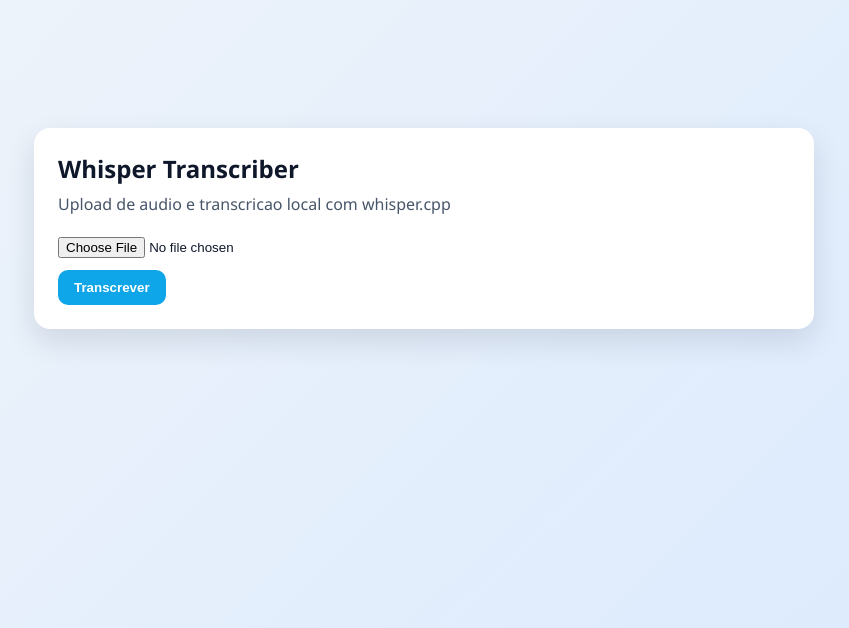
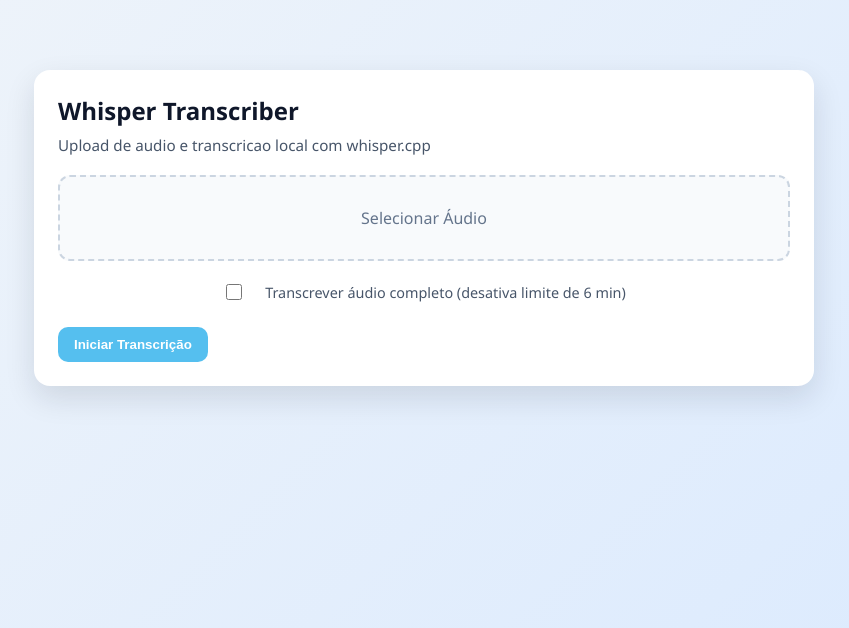
Before and after one commit to Brunom-Oliveira/whisper-transcriber, a React (Create React App) app in the folder frontend/: page / in a window 1280 px wide. Shown: the part 172-800 px from the top of the page, without its empty margins (216-1065 px from the left). Built offline with nearby package versions, Linux system fonts and the light colour scheme; no server answers.

Commit message:
feat: opcao de transcricao completa e acoes manuais de refinamento/resumo

```diff
--- a/frontend/src/App.tsx
+++ b/frontend/src/App.tsx
@@ -32,6 +32,7 @@
   const [isRefining, setIsRefining] = useState(false);
   const [summary, setSummary] = useState("");
   const [isSummarizing, setIsSummarizing] = useState(false);
+  const [fullAudio, setFullAudio] = useState(false);
 
   const fullDownloadUrl = useMemo(() => {
     if (!downloadUrl) return "";
@@ -73,8 +74,7 @@
         text: transcription
       });
       setTranscription(response.data.refinedText);
-      // Opcional: Gerar resumo automaticamente ao refinar
-      onSummarize(response.data.refinedText);
+      // Removida geração automática de resumo para manter ação manual
     } catch (err) {
       if (axios.isAxiosError(err)) {
         setError(err.response?.data?.error || "Falha ao refinar texto.");
@@ -95,11 +95,15 @@
     try {
       setLoading(true);
       setError("");
+      setTranscription("");
+      setDownloadUrl("");
+      setSummary("");
       setProgress(0);
       setProgressStage("Enviando arquivo");
 
       const formData = new FormData();
       formData.append("audio", file);
+      formData.append("fullAudio", String(fullAudio));
 
       const start = await axios.post<StartResponse>(`${apiBaseUrl}/api/transcribe`, formData, {
         headers: { "Content-Type": "multipart/form-data" },
@@ -157,10 +161,31 @@
         <h1>Whisper Transcriber</h1>
         <p className="subtitle">Upload de audio e transcricao local com whisper.cpp</p>
 
-        <input type="file" accept="audio/*" onChange={onFileChange} />
+        <div className="input-group">
+          <input type="file" accept="audio/*" onChange={onFileChange} id="audio-input" />
+          <label htmlFor="audio-input" className="file-label">
+            {file ? file.name : "Selecionar Áudio"}
+          </label>
+        </div>
 
-        <button onClick={onTranscribe} disabled={loading}>
-          {loading ? "Transcrevendo..." : "Transcrever"}
+        <div className="checkbox-group">
+          <label className="checkbox-container">
+            <input
+              type="checkbox"
+              checked={fullAudio}
+              onChange={(e) => setFullAudio(e.target.checked)}
+            />
+            <span className="checkmark"></span>
+            Transcrever áudio completo (desativa limite de 6 min)
+          </label>
+        </div>
+
+        <button
+          onClick={onTranscribe}
+          disabled={loading || !file}
+          className="transcribe-btn"
+        >
+          {loading ? "Processando..." : "Iniciar Transcrição"}
         </button>
 
         {loading && (
--- a/frontend/src/styles.css
+++ b/frontend/src/styles.css
@@ -41,11 +41,56 @@
 .subtitle {
   margin: 8px 0 20px;
   color: var(--muted);
+  font-size: 0.95rem;
 }
 
-input[type="file"] {
-  width: 100%;
-  margin-bottom: 12px;
+.input-group {
+  margin-bottom: 20px;
+}
+
+#audio-input {
+  display: none;
+}
+
+.file-label {
+  display: block;
+  background: #f8fafc;
+  border: 2px dashed #cbd5e1;
+  padding: 30px 20px;
+  border-radius: 12px;
+  cursor: pointer;
+  transition: all 0.2s;
+  color: #64748b;
+  text-align: center;
+  font-weight: 500;
+}
+
+.file-label:hover {
+  border-color: var(--primary);
+  background: #f0f9ff;
+  color: var(--primary);
+}
+
+.checkbox-group {
+  margin-bottom: 24px;
+  display: flex;
+  justify-content: center;
+}
+
+.checkbox-container {
+  display: flex;
+  align-items: center;
+  gap: 10px;
+  cursor: pointer;
+  font-size: 0.9rem;
+  color: var(--muted);
+  user-select: none;
+}
+
+.checkbox-container input {
+  width: 16px;
+  height: 16px;
+  cursor: pointer;
 }
 
 button {
```
Also changed, not shown: 2 other files (tests, documents, lock files or other folders).
